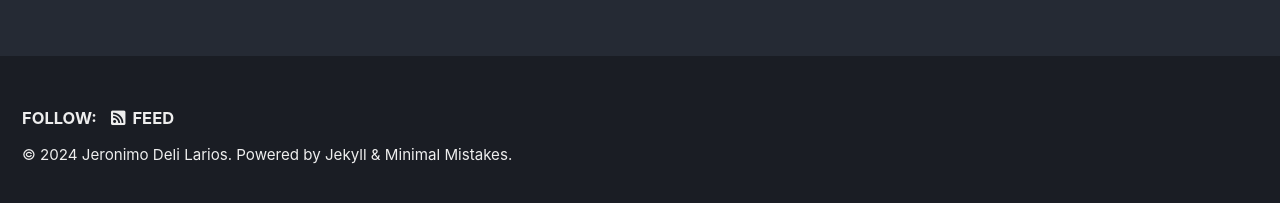
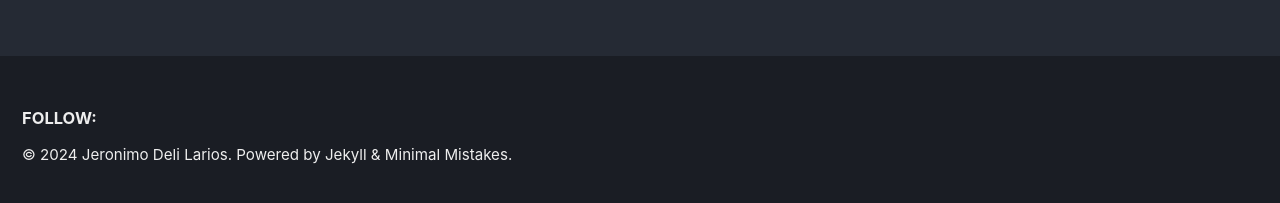
Before and after one commit to Jero110/Jero110.github.io, a Jekyll site: the page built from my-jekyll-site/index.markdown, in a window 1280 px wide. Shown: the part 689-892 px from the top of the page. Built offline with Jekyll 4.4.1, drawn with Linux system fonts in a browser that asks for light colours; cached includes are drawn as plain includes.

Commit message:
Update _config.yml

```diff
--- a/_config.yml
+++ b/_config.yml
@@ -58,7 +58,7 @@ reCaptcha:
   secret:
 atom_feed:
   path: # blank (default) uses feed.xml
-  hide: # true, false (default)
+  hide:  true
 search: # true, false (default)
 search_full_content: # true, false (default)
 search_provider: # lunr (default), algolia, google
@@ -68,7 +68,7 @@ algolia:
   application_id: # YOUR_APPLICATION_ID
   index_name: # YOUR_INDEX_NAME
   search_only_api_key: # YOUR_SEARCH_ONLY_API_KEY
-  powered_by: # true (default), false
+  powered_by: false
 google:
   search_engine_id: # YOUR_SEARCH_ENGINE_ID
   instant_search: # false (default), true
@@ -231,7 +231,7 @@ whitelist:
   - jekyll-paginate
   - jekyll-sitemap
   - jekyll-gist
-  - jekyll-feed
+  #- jekyll-feed
   - jekyll-include-cache
 
 # Archives
```
